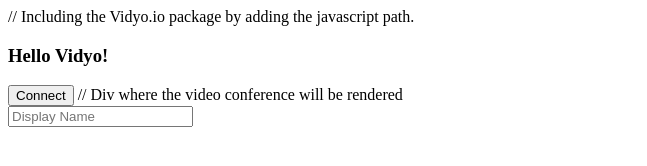
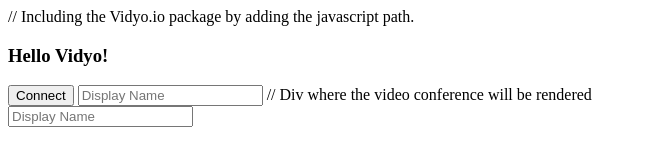
Before and after one commit to archhachathon/mediconf2017, a website: page html/video.html in a window 1280 px wide. Shown: the whole page, without its empty margins (0-647 px from the left). Drawn offline with Linux system fonts and the light colour scheme.

Commit message:
minor changes

```diff
--- a/html/video.html
+++ b/html/video.html
@@ -57,9 +57,9 @@
   </script>
   // Including the Vidyo.io package by adding the javascript path.
   <script src="https://static.vidyo.io/latest/javascript/VidyoClient/VidyoClient.js?onload=onVidyoClientLoaded"></script>
-
  <h3>Hello Vidyo!</h3>
  <button onclick="joinCall()">Connect</button>
+ <input id="displayName" type="text" placeholder="Display Name">
  // Div where the video conference will be rendered
  <div id="renderer"></div>
  <input id="displayName" type="text" placeholder="Display Name">
```
Also changed, not shown: index.html (+2 -0 lines).
